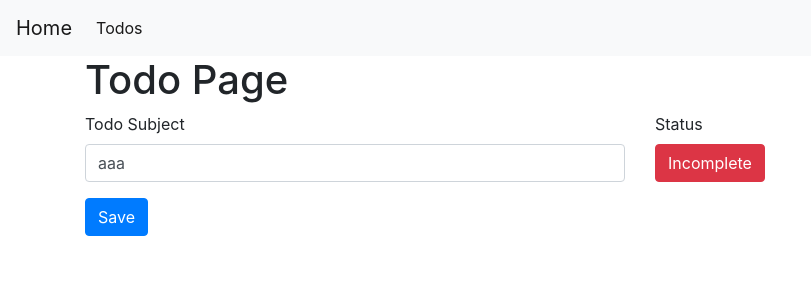
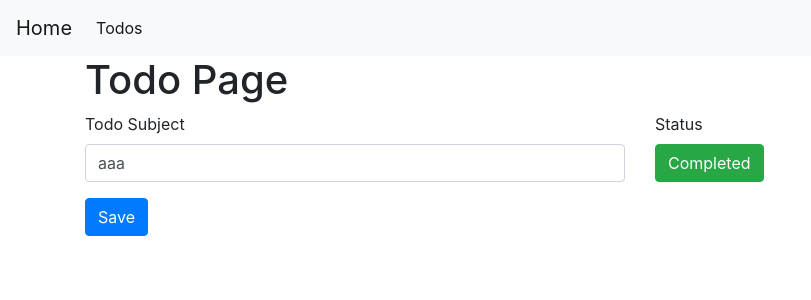
Before and after one commit to lhyeonj120/vue_exam, a Vue app: page /todos/1 in a window 1280 px wide. Shown: the top 300 px of the page, without its empty margins (0-811 px from the left). Built offline with nearby package versions, Linux system fonts and the light colour scheme; data requests are answered from the project's data file.

Commit message:
chore: update status btn (Completed, Incompleted)

```diff
--- a/src/pages/todos/_id.vue
+++ b/src/pages/todos/_id.vue
@@ -15,8 +15,10 @@
             <div class="form-group">
                 <label>Status</label>
                 <div>
-                    <button class="btn btn-danger">
-                        Incomplete
+                    <button
+                        class="btn"
+                        :class="todo.completed ? 'btn-success' : 'btn-danger'">
+                        {{todo.completed ? 'Completed' : 'Incompleted'}}
                     </button>
                 </div>
             </div>
```
